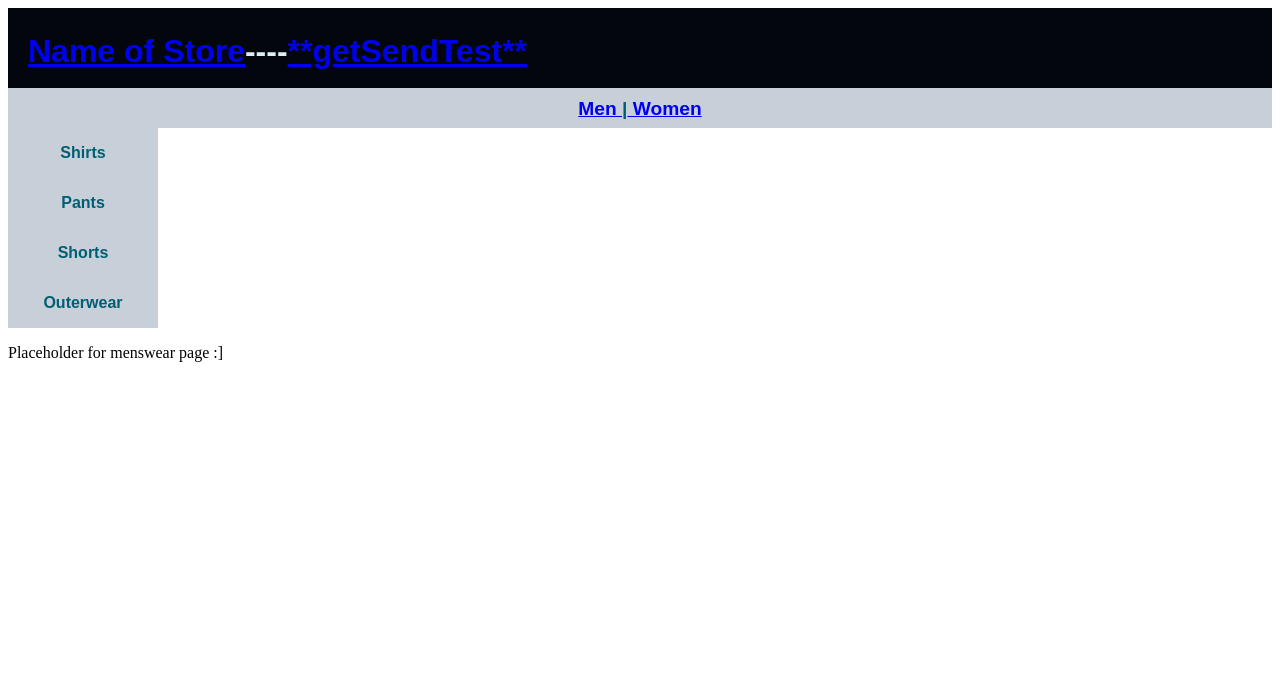
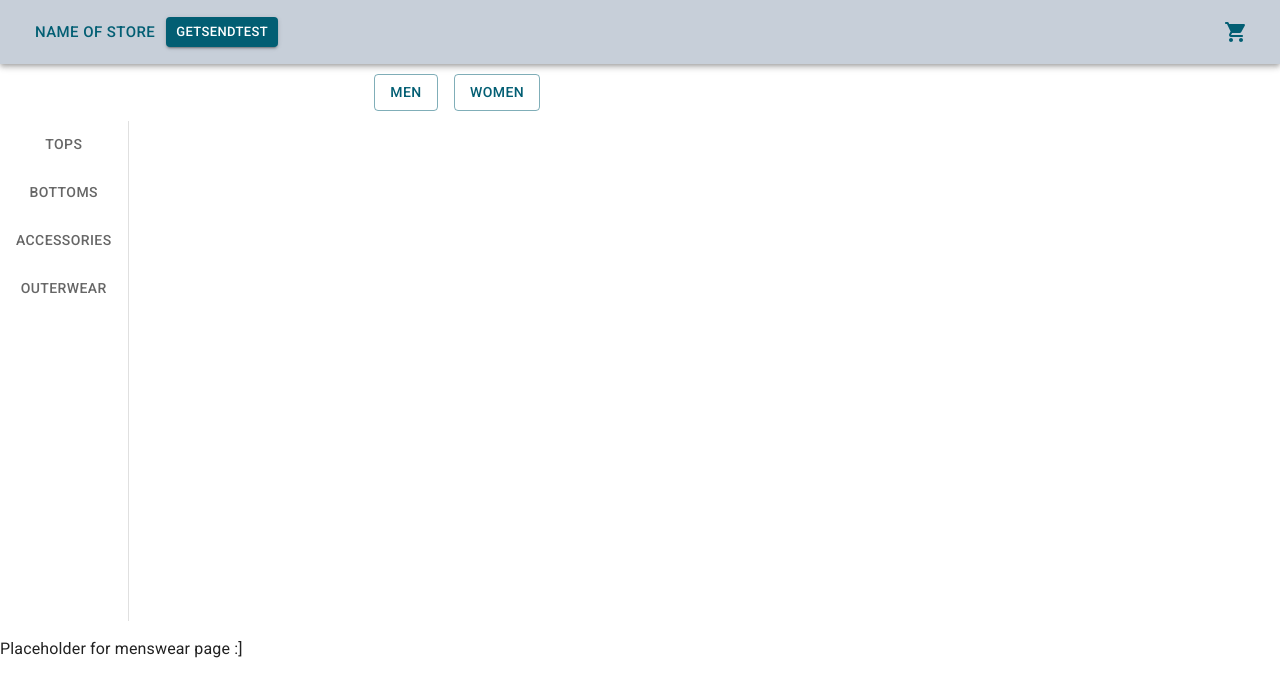
Before and after one commit to CCulp2/Group2SpringProject-FrontEnd, a React (Create React App) app in the folder capstone-react-app/: page /Men in a window 1280 px wide. Shown: the top 696 px of the page. Built offline with nearby package versions, Linux system fonts and the light colour scheme.

Commit message:
Switched to MUI
- [ ] Added ‘Roboto Font’ CDN in index.html
- [ ] Installed MUI via NPM
- [ ] Switched top navigation bar to MUI
- [ ] Switched ‘GenderBar’ to MUI
- [ ] Switched the side navigation bar to MUI Tabs
- [ ] Added custom thememing to App.js to override MUI default theme.

```diff
--- a/capstone-react-app/package.json
+++ b/capstone-react-app/package.json
@@ -3,9 +3,14 @@
   "version": "0.1.0",
   "private": true,
   "dependencies": {
+    "@emotion/react": "^11.7.1",
+    "@emotion/styled": "^11.6.0",
+    "@mui/icons-material": "^5.4.1",
+    "@mui/material": "^5.4.1",
     "@testing-library/jest-dom": "^5.16.1",
     "@testing-library/react": "^12.1.2",
     "@testing-library/user-event": "^13.5.0",
+    "check-node-version": "^4.2.1",
     "cors": "^2.8.5",
     "react": "^17.0.2",
     "react-dom": "^17.0.2",
--- a/capstone-react-app/public/index.html
+++ b/capstone-react-app/public/index.html
@@ -24,6 +24,10 @@
       work correctly both with client-side routing and a non-root public URL.
       Learn how to configure a non-root public URL by running `npm run build`.
     -->
+    <link
+      rel="stylesheet"
+      href="https://fonts.googleapis.com/css?family=Roboto:300,400,500,700&display=swap"
+    />
     <title>React App</title>
   </head>
   <body>
--- a/capstone-react-app/src/App.js
+++ b/capstone-react-app/src/App.js
@@ -10,10 +10,23 @@ import Men from './pages/Men.js';
 import Women from './pages/Women.js';
 import test from './pages/Test.js';
 import Test from './pages/Test.js';
+import { createTheme, ThemeProvider } from '@mui/material';
+
+const theme = createTheme({
+  palette: {
+    primary: {
+       main:  '#C7CFD9'
+    },
+    secondary: {
+      main: '#025E73'
+    }
+  }
+})
 
 function App() {
   return (
     <div className="App">
+      <ThemeProvider theme={theme}>
       {MainNavigation()}
       {genderbar()}
       <Routes>
@@ -22,7 +35,7 @@ function App() {
         <Route path='/Women' element={<Women/>}/>
         <Route path='/test' element={<Test/>}/>
       </Routes>
-
+      </ThemeProvider>
 
     </div>
 
--- a/capstone-react-app/src/layout/MainNavigation.js
+++ b/capstone-react-app/src/layout/MainNavigation.js
@@ -1,18 +1,39 @@
 import { Link } from 'react-router-dom';
 import classes from './MainNavigation.module.css';
+import { Typography, AppBar, CssBaseline, Grid, Toolbar, Container, Button, Box, IconButton, makeStyles, rgbToHex, } from '@mui/material';
+import { ShoppingCartRounded } from '@mui/icons-material';
+
+
+
 function MainNavigation() {
+
     return (
-        <div className={classes.topbar}>
-            <nav className={classes.logolink}>
-                <Link to='/'>
-                    Name of Store
-                </Link>
-                <span>----</span>
-                <Link to='/test'>
-                    **getSendTest**
-                </Link>
-            </nav>
-        </div>
+        <>
+        <CssBaseline />
+        <Box sx={{ flexGrow: 1 }}>
+            <AppBar position='relative' >
+                <Toolbar>
+                    <Box sx={{ m: 0}}>
+                    <Link to="/">
+                        <Button variant='text' color='secondary' size='large' >
+                            Name of Store
+                        </Button>
+                    </Link>
+                    <Link to="/Test">
+                        <Button variant='contained' color='secondary' size='small' to='/Test'>
+                            getSendTest
+                        </Button>
+                    </Link>
+                    </Box>
+                    <Box sx={{ ml: "auto"}}>
+                    <IconButton aria-label='ShoppingCartIcon' color='secondary'   >
+                        <ShoppingCartRounded />
+                    </IconButton>
+                    </Box>
+                </Toolbar>
+            </AppBar>
+        </Box>
+        </>
     )
 }
 
--- a/capstone-react-app/src/layout/genderbar.js
+++ b/capstone-react-app/src/layout/genderbar.js
@@ -1,15 +1,30 @@
 import { Link } from 'react-router-dom';
 import classes from './MainNavigation.module.css';
+import { Typography, AppBar, CssBaseline, Grid, Toolbar, Container, Button, Box, IconButton, } from '@mui/material';
 
 function genderbar() {
     return (
-        <div className={classes.genderbar}>
-            <nav className={classes.genderbarnav}>
-                <Link to='/Men'>Men </Link>
-                <a>|</a>
-                <Link to='/Women'> Women</Link>
-            </nav>
-        </div>
+        <>
+        <CssBaseline />
+        <Container maxWidth="sm" align="center" display="flex" justifyContent="center">
+            <Grid container spacing={2} align="center" padding="10px">
+                <Grid item>
+                    <Link to="/Men">
+                        <Button variant='outlined' color='secondary'>
+                            Men
+                        </Button>
+                    </Link>
+                </Grid>
+                <Grid item>
+                    <Link to="/Women">
+                        <Button variant='outlined' color='secondary'>
+                            Women
+                        </Button>
+                    </Link>
+                </Grid>
+            </Grid>
+        </Container>
+        </>
     )
 }
 
--- a/capstone-react-app/src/layout/leftnavbar.js
+++ b/capstone-react-app/src/layout/leftnavbar.js
@@ -1,23 +1,28 @@
+import { Drawer, List, ListItem } from '@mui/material';
 import { Link } from 'react-router-dom';
 import classes from './MainNavigation.module.css';
+import { Typography, AppBar, CssBaseline, Grid, Toolbar, Container, Button, Box, IconButton, Tabs, Tab } from '@mui/material';
+
+const drawerWidth = 100;
+
 function LeftNavBar() {
     return (
-        <div className={classes.leftnavbar}>
-            <nav className={classes.leftnavbarnav}>
-                    <li>
-                        Shirts
-                    </li>
-                    <li>
-                        Pants
-                    </li>
-                    <li>
-                        Shorts
-                    </li>
-                    <li>
-                        Outerwear
-                    </li>
-            </nav>
-        </div>
+        <>
+        <CssBaseline />
+        <Box sx={{ flexGrow: 1, bgcolor: 'background.paper', display: 'flex', height: 500 }}>
+            <Tabs
+                orientation="vertical"
+                variant="scrollable"
+                aria-label="Vertical tabs example"
+                sx={{ borderRight: 1, borderColor: 'divider' }}>
+                    <Tab label='Tops'></Tab>
+                    <Tab label='Bottoms'></Tab>
+                    <Tab label='Accessories'></Tab>
+                    <Tab label='OuterWear'></Tab>
+
+            </Tabs>
+        </Box>
+        </>
     )
 }
 
```
Also changed, not shown: 1 other file (tests, documents, lock files or other folders).
